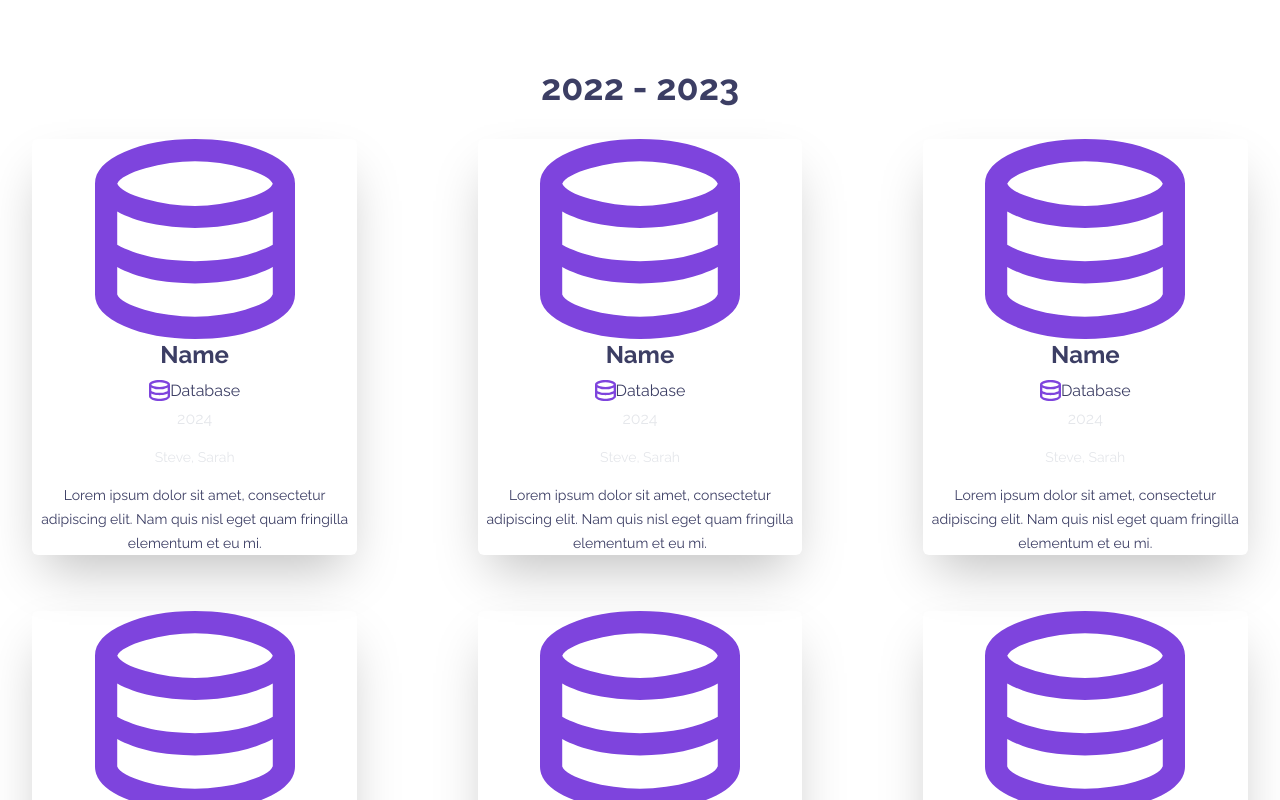
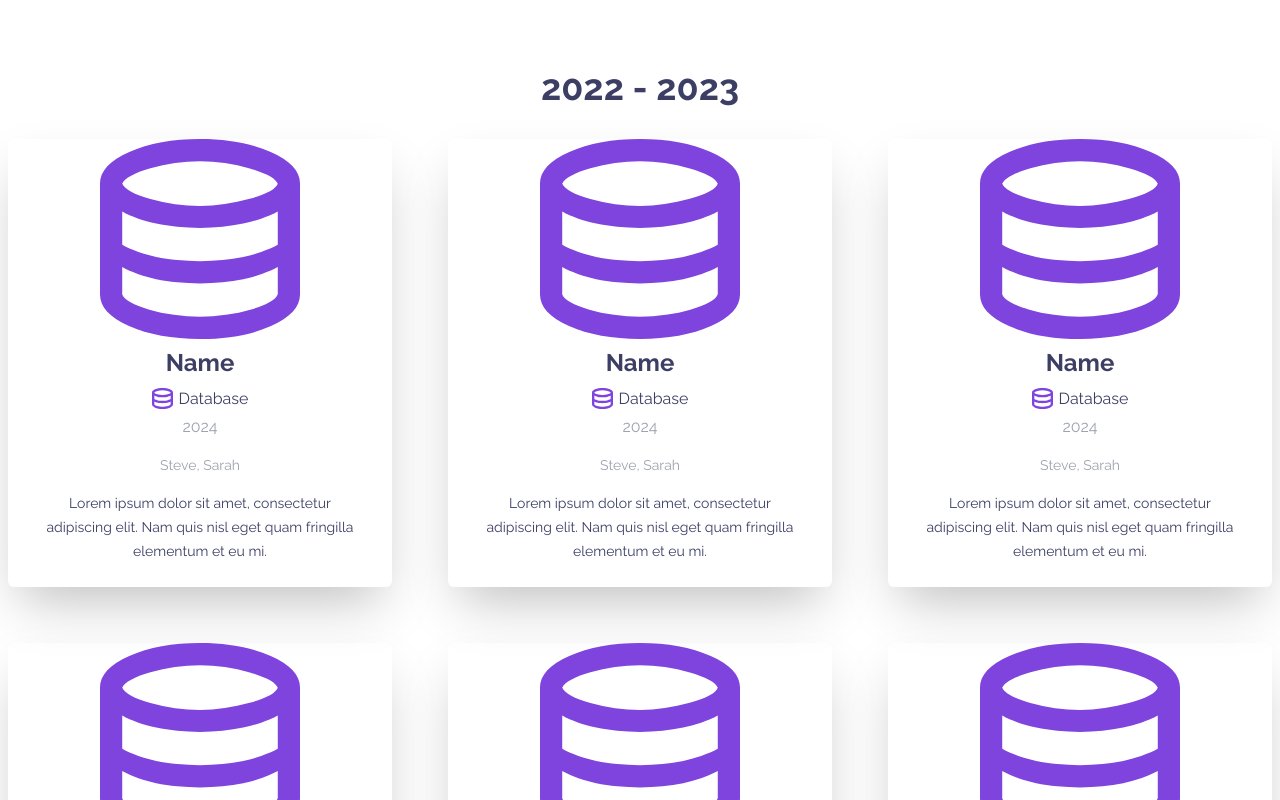
Before and after one commit to acm-ucr/senior-design-website, a Next.js app: page / in a window 1280 px wide. Shown: the part 2020-2820 px from the top of the page. Built offline with nearby package versions, Linux system fonts and the light colour scheme.

Commit message:
format changing

```diff
--- a/src/components/projectcard.jsx
+++ b/src/components/projectcard.jsx
@@ -26,7 +26,7 @@ const ProjectCard = ({ project }) => {
   };
 
   return (
-    <div className="flex-col justify-self-center justify-center items-center shadow-2xl w-96  rounded-md md:w-5/6 lg:w-5/6  sm:w-5/6">
+    <div className="flex-col justify-self-center justify-center items-center shadow-2xl  min-w-96 h-full w-96  rounded-md md:w-5/6 lg:w-7/12   sm:w-5/6">
       <Image
         src={icon}
         alt={projectName}
@@ -37,7 +37,7 @@ const ProjectCard = ({ project }) => {
       />
 
       <div className="project-details text-center">
-        <h2 className="project-name text-2xl font-bold">{projectName}</h2>
+        <h2 className="project-name text-2xl font-bold mt-2">{projectName}</h2>
 
         <div className="flex flex-row justify-center items-center text-center ">
           <Image
@@ -47,20 +47,23 @@ const ProjectCard = ({ project }) => {
             height={21}
             className="projectypeimage justify-center items-center"
           />
-          <p className="text-base justify-center items-center 	mb-0">
+          <div className="ml-1.5">
+            <p className="text-base justify-center items-center m	mb-0">
               {projectType}
             </p>
           </div>
+        </div>
 
-        <p className="text-gray-200  mt-1">{year}</p>
+        <p className="text-gray-400  mt-1">{year}</p>
 
-        <div className="collaborators text-sm text-gray-200">
+        <div className="collaborators text-sm text-gray-400">
           <p className="collaborators-text">{names.join(", ")}</p>
         </div>
-
-        <p className="project-description text-sm  max-w-xs mb-0 display: inline">
+        <div className="max-w-xs mx-auto mb-4 ">
+          <p className="project-description text-sm   display: inline ">
             {description}
           </p>
+        </div>
       </div>
     </div>
   );
```
Lines whose indentation alone changed are shown as unchanged.
